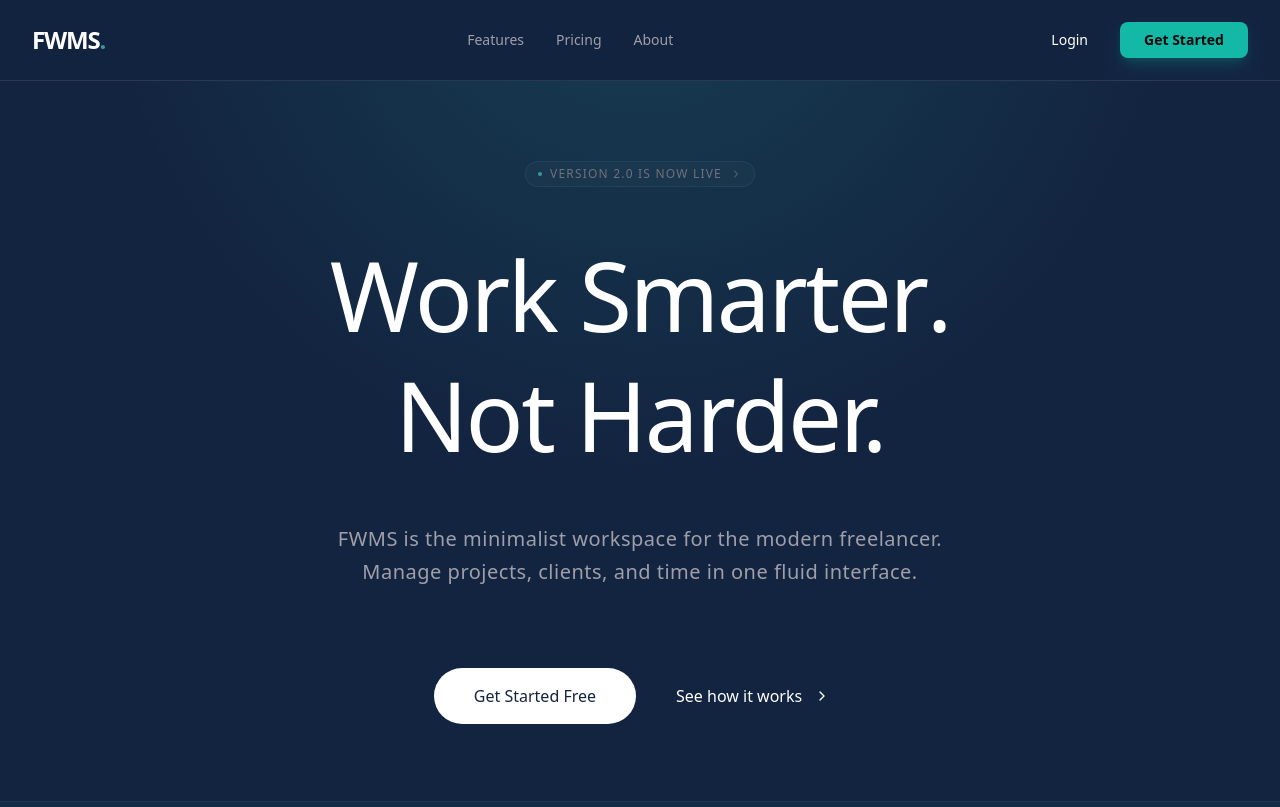
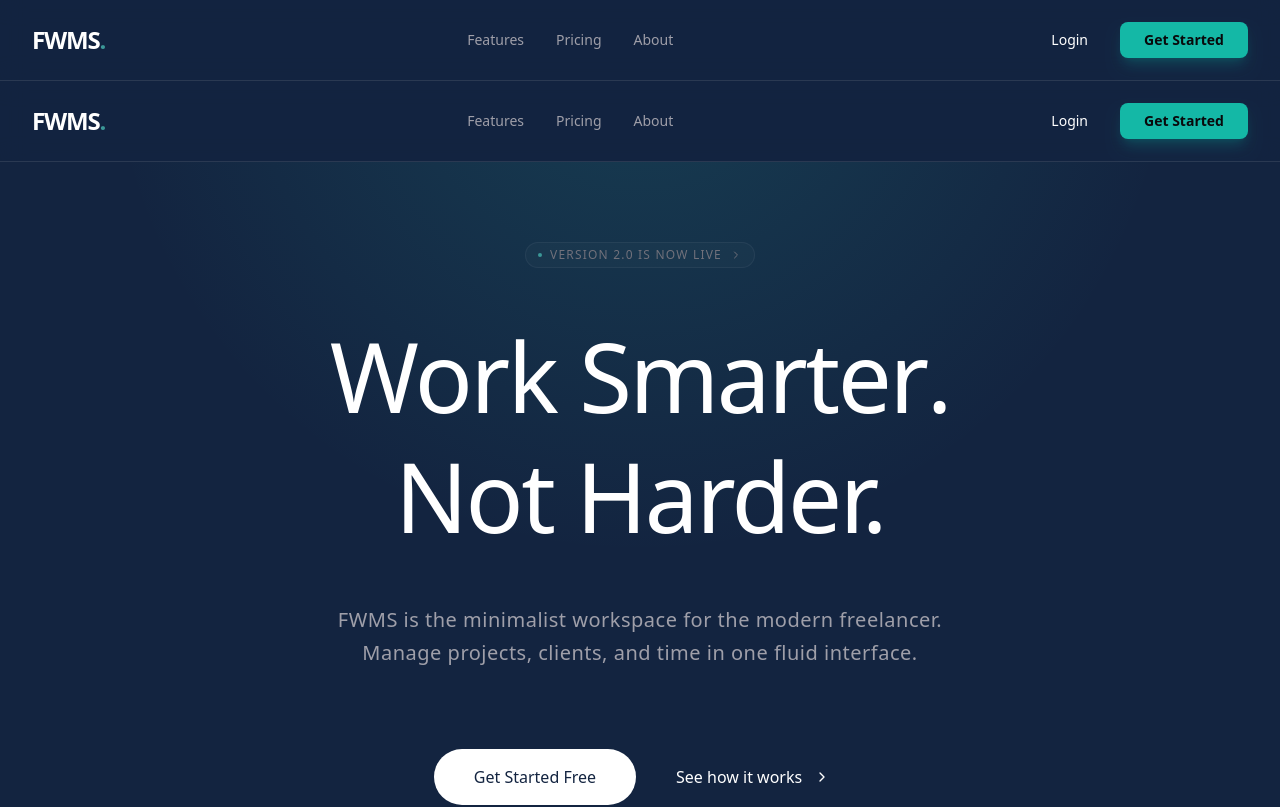
Before and after one commit to abdalrhman-abdalalim/Freelance-Work-Management-System, a Next.js app: page / in a window 1280 px wide. Shown: the top 807 px of the page. Built offline with nearby package versions, Linux system fonts and the light colour scheme.

Commit message:
Feat(routing): Add main route group layout

```diff
--- /dev/null
+++ b/app/(main)/layout.tsx
@@ -0,0 +1,14 @@
+import Header from "@/shared/components/Header";
+
+export default function MainLayout({
+  children,
+}: {
+  children: React.ReactNode;
+}) {
+  return (
+    <>
+      <Header />
+      {children}
+    </>
+  );
+}
--- /dev/null
+++ b/app/(main)/page.tsx
@@ -0,0 +1,5 @@
+import HomeScreen from "@/modules/Home/home-screen";
+
+export default function Home() {
+  return <HomeScreen />;
+}
```
